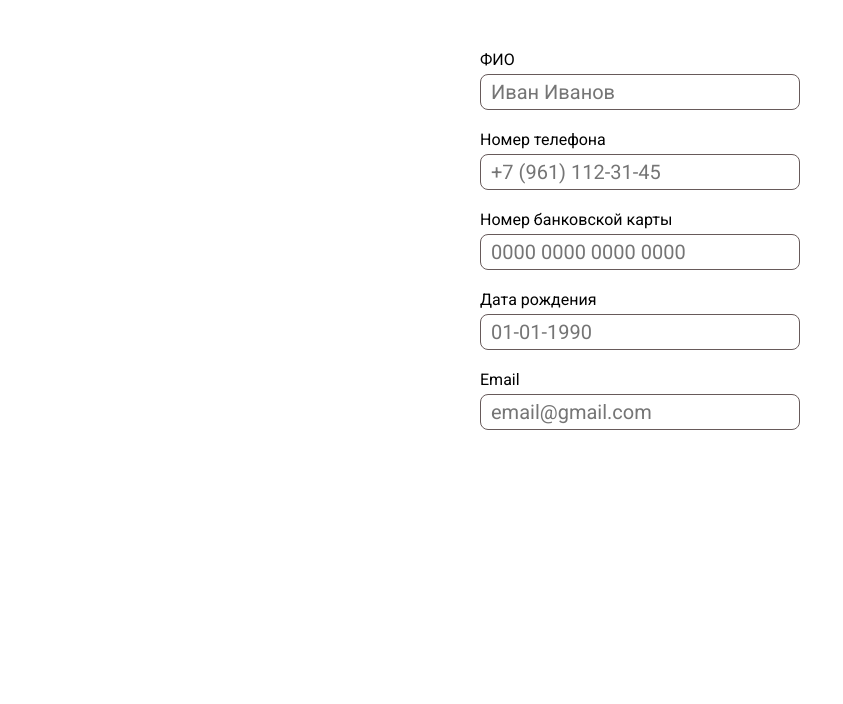
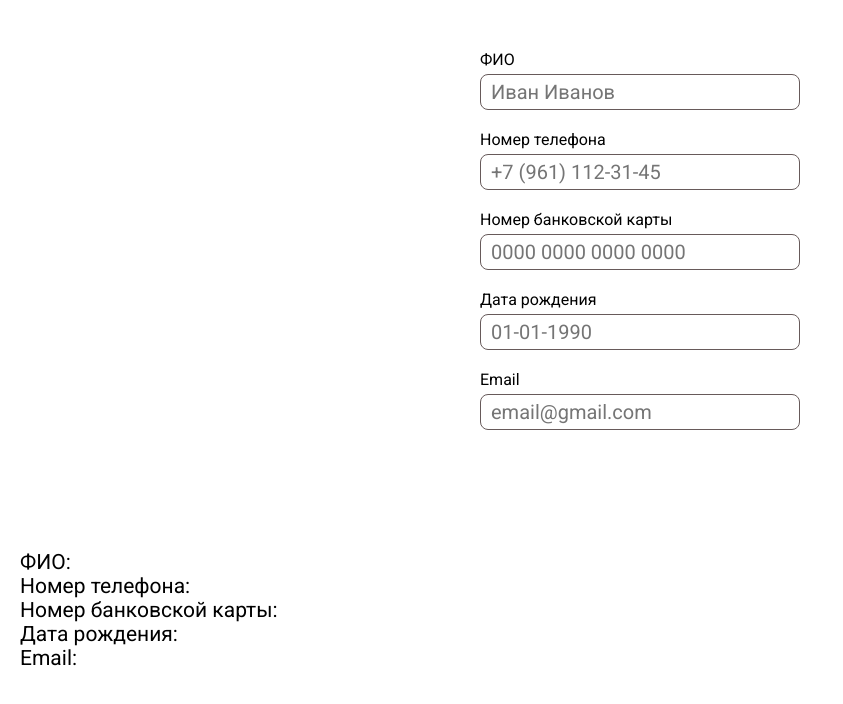
Before and after one commit to Artem2001S/react-form, a React (Create React App) app: page / in a window 1280 px wide. Shown: the top 704 px of the page, without its empty margins (0-843 px from the left). Built offline with nearby package versions, Linux system fonts and the light colour scheme.

Commit message:
feat: add ResultForm component

```diff
--- a/src/App.js
+++ b/src/App.js
@@ -1,5 +1,6 @@
 import React, { useState } from 'react';
 import Form from './components/Form/Form';
+import ResultForm from './components/ResultForm/ResultForm';
 
 function App() {
   const inputs = [
@@ -48,6 +49,7 @@ function App() {
   return (
     <div>
       <Form inputs={inputs} inputChangeHandler={handleChange} />
+      <ResultForm inputs={inputValues} />
     </div>
   );
 }
--- /dev/null
+++ b/src/components/ResultForm/ResultForm.jsx
@@ -0,0 +1,17 @@
+import React from 'react';
+import classes from './ResultForm.module.scss';
+
+export default function ResultForm({ inputs }) {
+  return (
+    <div className={classes.ResultForm}>
+      {inputs.map(input => (
+        <div>
+          <span className={classes.label}>{`${input.label}: `}</span>
+          <label htmlFor={input.name} className={classes.userValue}>
+            {input.value}
+          </label>
+        </div>
+      ))}
+    </div>
+  );
+}
--- /dev/null
+++ b/src/components/ResultForm/ResultForm.module.scss
@@ -0,0 +1,21 @@
+@import "../../globalStyles/variables.scss";
+
+.ResultForm {
+  display: flex;
+  flex-direction: column;
+  justify-content: center;
+
+  padding: 50px 20px;
+}
+
+.label {
+  font-size: 21px;
+}
+
+.userValue {
+  color: $blue;
+  font-size: 21px;
+  font-weight: bold;
+
+  cursor: pointer;
+}
--- a/src/globalStyles/variables.scss
+++ b/src/globalStyles/variables.scss
@@ -2,3 +2,4 @@ $input_border: #675a5a;
 $dark_gray: #1f1f1f;
 $purple: #2e2258;
 $purple_whitesmoke: #928ca7;
+$blue: rgb(0, 103, 187);
```
